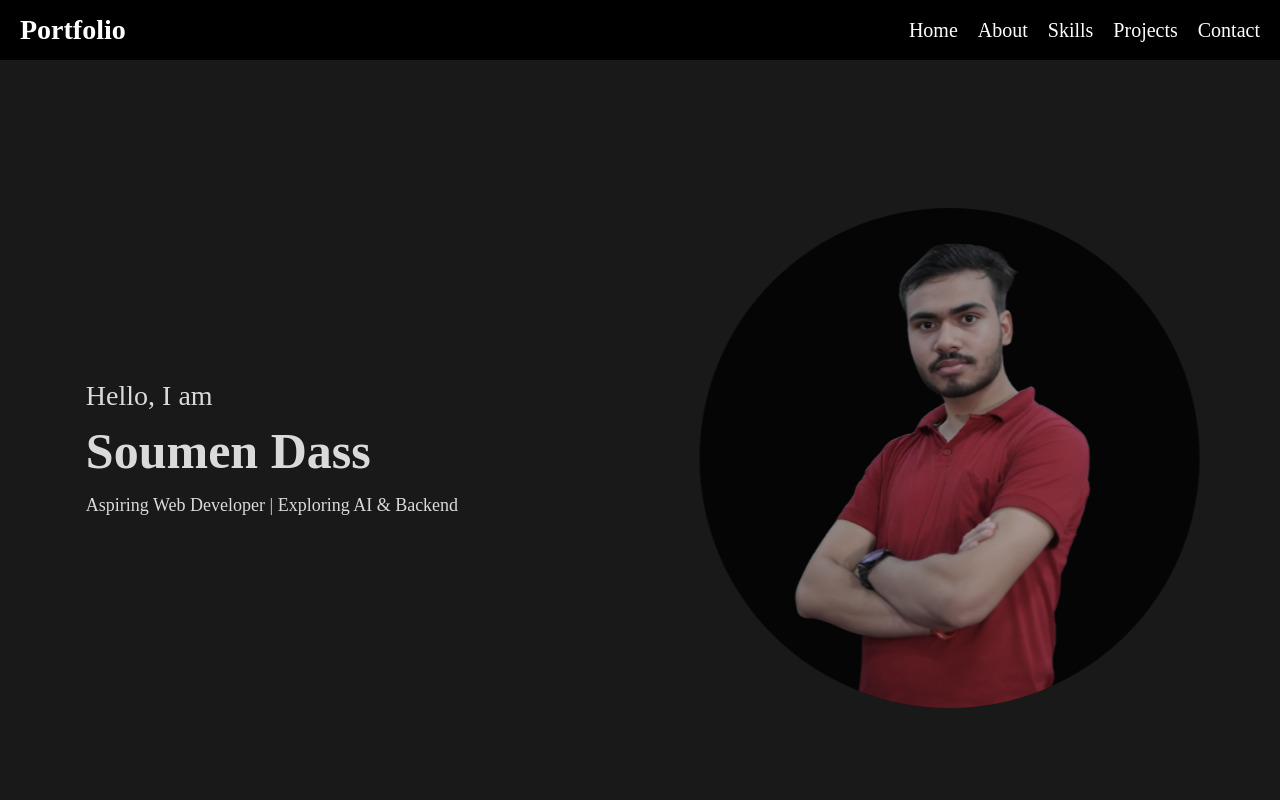
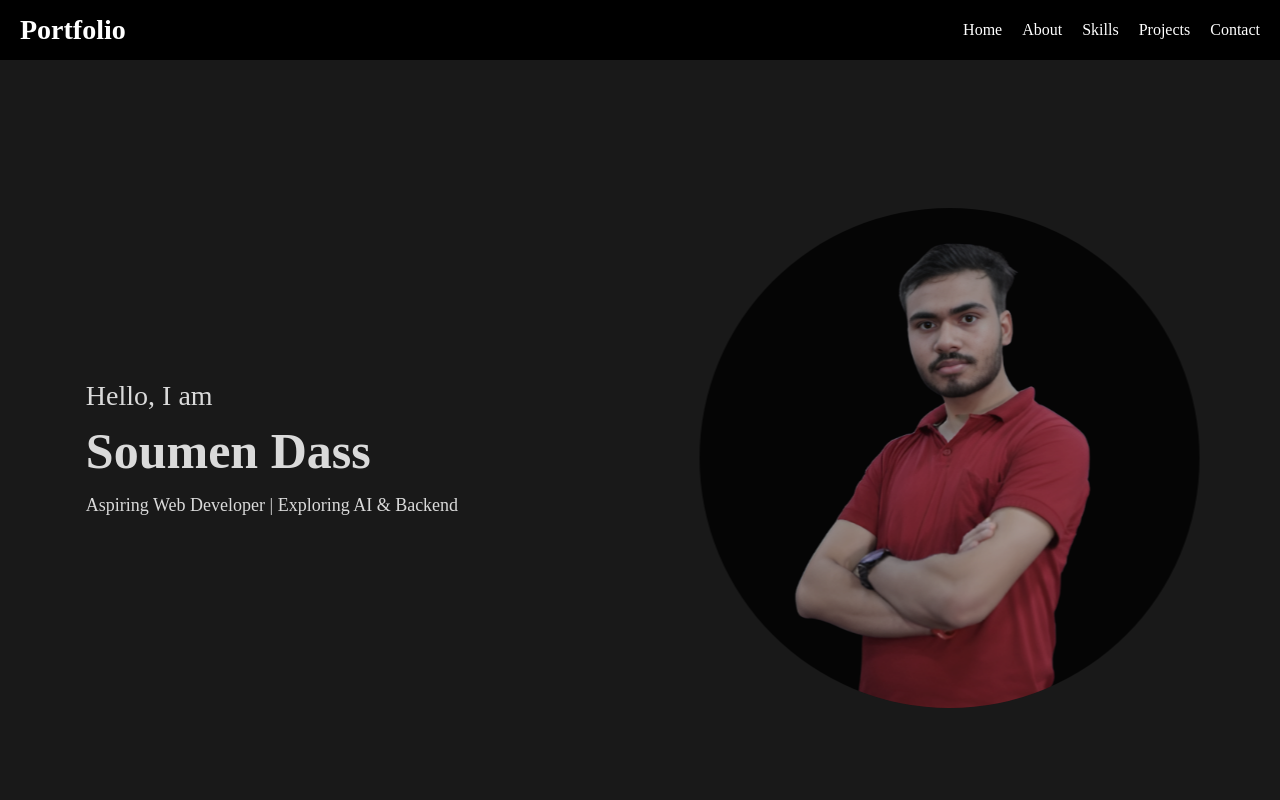
Before and after one commit to SoumenDass1/React-Portfolio, a React (Vite) app: page / in a window 1280 px wide. Shown: the top 800 px of the page. Built offline with nearby package versions, Linux system fonts and the light colour scheme.

Commit message:
Updated the home page image

```diff
--- a/src/components/profile.jsx
+++ b/src/components/profile.jsx
@@ -1,6 +1,7 @@
 import "../css/header.css";
 import "../css/home.css";
 import "../css/about.css";
+import portfolioImage from "../assets/portfolioImage.png";
 
 function Profile() {
     return (
@@ -13,11 +14,11 @@ function Profile() {
 
                     <nav className="nav-bar">
                         <ul>
-                            <li><a href="/home">Home</a></li>
-                            <li><a href="/about">About</a></li>
-                            <li><a href="/skills">Skills</a></li>
-                            <li><a href="/projects">Projects</a></li>
-                            <li><a href="/contact">Contact</a></li>
+                            <li href="/home">Home</li>
+                            <li href="/about">About</li>
+                            <li href="/skills">Skills</li>
+                            <li href="/projects">Projects</li>
+                            <li href="/contact">Contact</li>
                         </ul>
                     </nav>
                 </div>
@@ -32,7 +33,7 @@ function Profile() {
                     </div>
 
                     <div className="image">
-                        <img src="src/assets/portfoliioImage.png" alt="Main Image" />
+                        <img src={portfolioImage} alt="Main Image" />
                     </div>
                 </section>
 
--- a/src/css/about.css
+++ b/src/css/about.css
@@ -28,7 +28,7 @@
 
     animation: fill-text linear forwards;
     animation-timeline: view();
-    animation-range: entry 0% cover 50%; /* center tak aate hi fill hoga */
+    animation-range: entry 0% cover 80%; /* center tak aate hi fill hoga */
 }
 
 @keyframes fill-text {
--- a/src/css/header.css
+++ b/src/css/header.css
@@ -106,3 +106,7 @@ body {
     width: 500px;
     border-radius: 50%;
 }
+
+html {
+  scroll-behavior: smooth;
+}
```
Also changed, not shown: src/assets/portfolioImage.png (renamed from src/assets/portfoliioImage.png).
